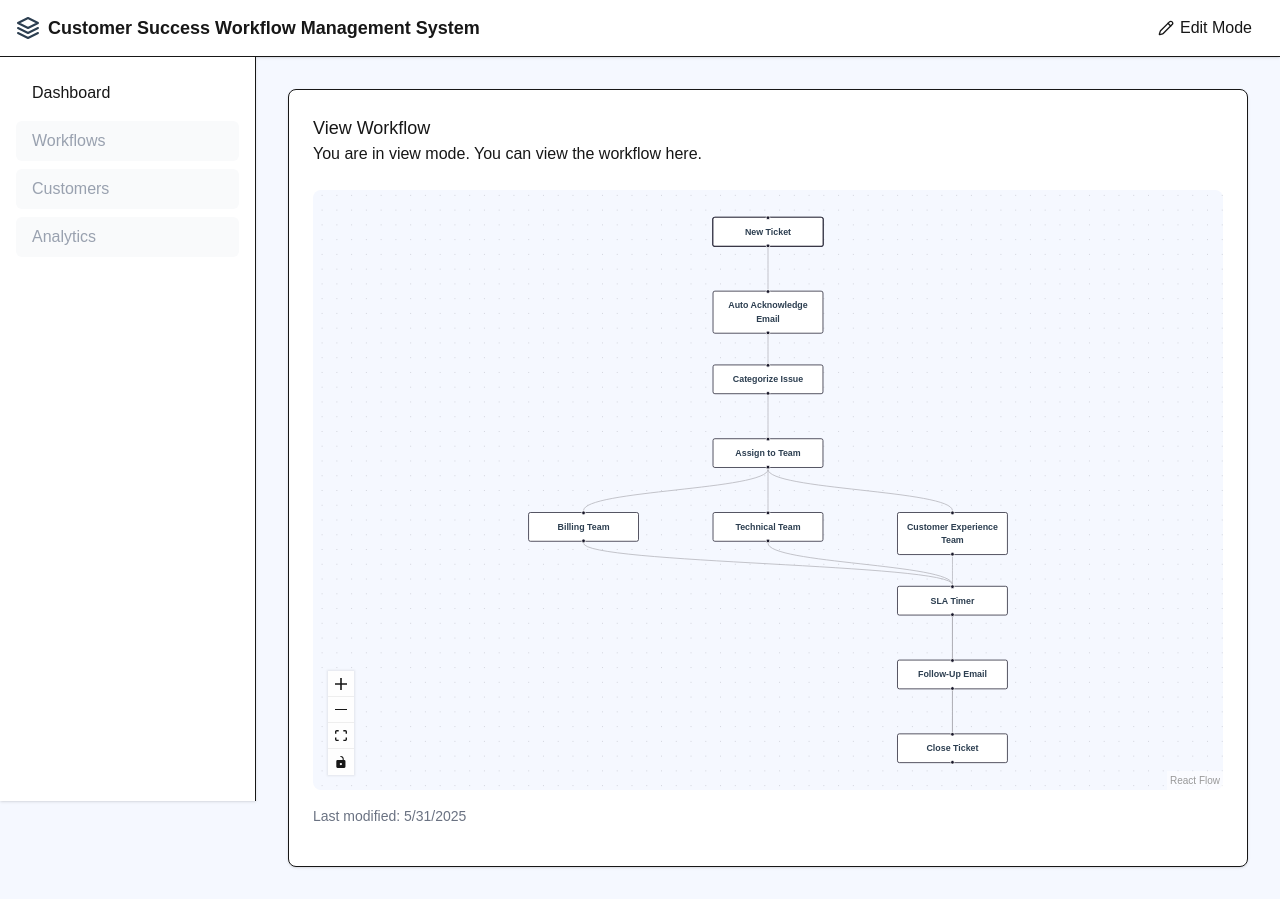
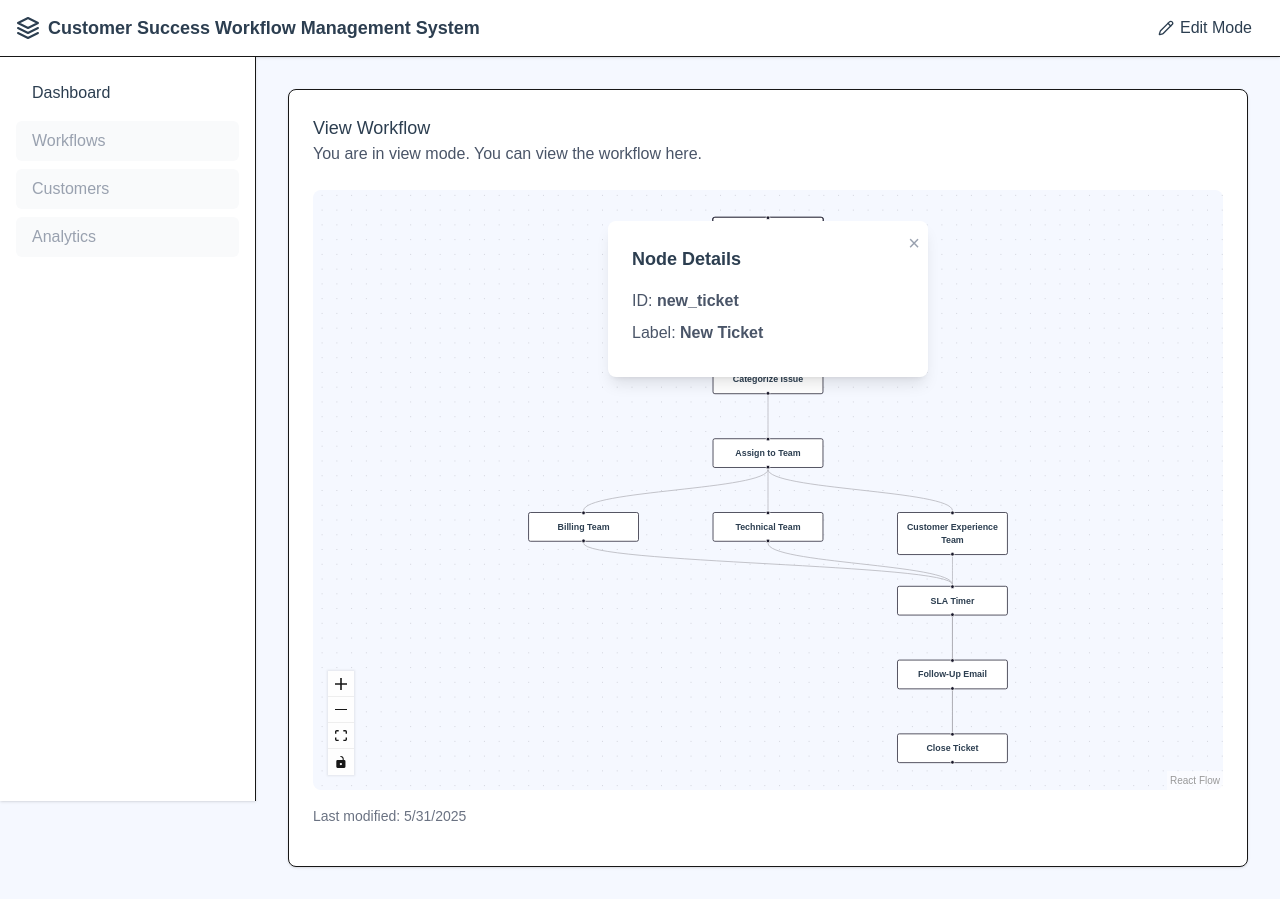
Before and after one commit to niiischall/customer-success-mgmt, a Next.js app: page / in a window 1280 px wide. Both pictures are taken after a click on the element "New Ticket". Built offline with nearby package versions, Linux system fonts and the light colour scheme.

Commit message:
feat: modal for node clicked

```diff
--- /dev/null
+++ b/app/components/NodeDetailsModal.tsx
@@ -0,0 +1,47 @@
+'use client';
+
+import React from 'react';
+
+interface NodeDetailsModalProps {
+  open: boolean;
+  onClose: () => void;
+  nodeData?: { id: string; label: string };
+  position?: { x: number; y: number } | null;
+}
+
+export default function NodeDetailsModal({ open, onClose, nodeData, position }: NodeDetailsModalProps) {
+  if (!open || !nodeData || !position) return null;
+
+  return (
+    <div className="fixed inset-0 z-50 pointer-events-none">
+      <div
+        className="bg-white rounded-lg shadow-lg p-6 min-w-[320px] absolute pointer-events-auto"
+        style={{
+          left: position.x,
+          top: position.y,
+          transform: 'translate(-50%, -10px)',
+        }}
+      >
+        <button
+          className="absolute top-2 right-2 text-gray-400 hover:text-gray-600 text-xl"
+          onClick={onClose}
+          aria-label="Close"
+        >
+          &times;
+        </button>
+        <h3 className="text-lg font-semibold mb-4 text-[#2c3e50]">Node Details</h3>
+        <div className="mb-2">
+          <span className="font-medium text-[#4a5568]">ID:</span>
+          {' '}
+          <span className="font-bold text-[#4a5568]">{nodeData.id}</span>
+        </div>
+        <div className="mb-2">
+          <span className="font-medium text-[#4a5568]">Label:</span>
+          {' '}
+          <span className="font-bold text-[#4a5568]">{nodeData.label}</span>
+        </div>
+        {/* Add more config fields here as needed */}
+      </div>
+    </div>
+  );
+}
--- a/app/components/WorkflowDiagram.tsx
+++ b/app/components/WorkflowDiagram.tsx
@@ -1,9 +1,10 @@
 'use client';
 
-import React, { useMemo } from 'react';
-import { ReactFlow, Background, Controls, Node, Edge } from '@xyflow/react';
+import React, { useMemo, useState, useCallback } from 'react';
+import { ReactFlow, Background, Controls, Node, Edge, NodeMouseHandler } from '@xyflow/react';
 import '@xyflow/react/dist/style.css';
 import { CUSTOMER_SUCCESS_WORKFLOW, WorkflowNode } from '../constants/workflow';
+import NodeDetailsModal from './NodeDetailsModal';
 
 function treeToFlow(
   node: WorkflowNode,
@@ -39,13 +40,26 @@ function treeToFlow(
 
 export default function WorkflowDiagram() {
   const { nodes, edges } = useMemo(() => treeToFlow(CUSTOMER_SUCCESS_WORKFLOW), []);
+  const [selectedNode, setSelectedNode] = useState<{ id: string; label: string } | null>(null);
+  const [modalPos, setModalPos] = useState<{ x: number; y: number } | null>(null);
+
+  const onNodeClick: NodeMouseHandler = useCallback((event, node) => {
+    setSelectedNode({ id: String(node.id), label: String(node.data.label) });
+    setModalPos({ x: event.clientX, y: event.clientY });
+  }, []);
 
   return (
     <div style={{ width: '100%', height: 600, background: '#f5f8ff', borderRadius: 8 }}>
-      <ReactFlow nodes={nodes} edges={edges} fitView>
+      <ReactFlow nodes={nodes} edges={edges} fitView onNodeClick={onNodeClick}>
         <Background />
         <Controls />
       </ReactFlow>
+      <NodeDetailsModal
+        open={!!selectedNode}
+        onClose={() => { setSelectedNode(null); setModalPos(null); }}
+        nodeData={selectedNode || undefined}
+        position={modalPos}
+      />
     </div>
   );
 }
```
